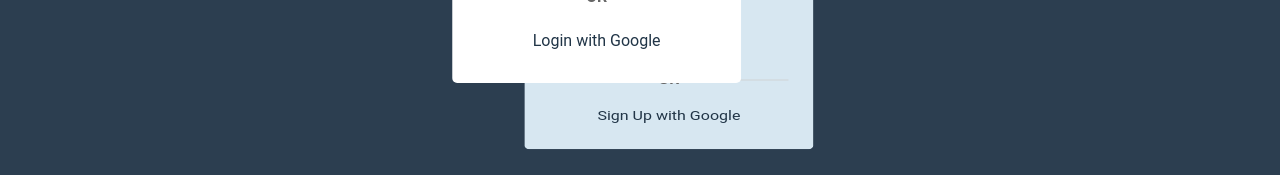
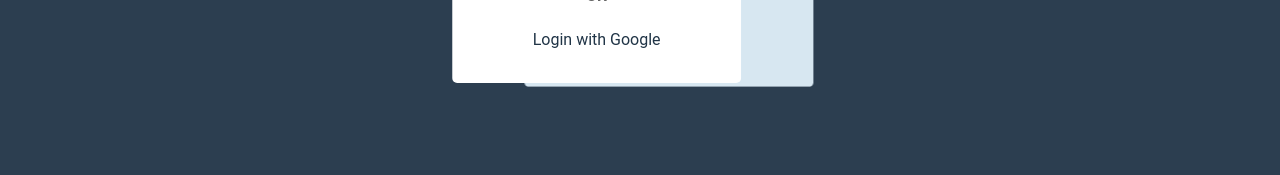
Before and after one commit to plewis10apsu/AllEvently, a Vue app in the folder AllEventlyProjectFiles/frontend/: page / in a window 1280 px wide. Shown: the part 661-836 px from the top of the page. Built offline with nearby package versions, Linux system fonts and the light colour scheme; what vue3-google-login would draw is missing.

Commit message:
completed Login and Sign Forms

```diff
--- a/AllEventlyProjectFiles/frontend/src/App.vue
+++ b/AllEventlyProjectFiles/frontend/src/App.vue
@@ -1,5 +1,5 @@
 <script setup lang="ts">
-import Login from './components/Login.vue'
+
 </script>
 
 <template>
--- a/AllEventlyProjectFiles/frontend/src/components/Login.vue
+++ b/AllEventlyProjectFiles/frontend/src/components/Login.vue
@@ -1,5 +1,5 @@
 <script setup lang="ts">
-import { ref, onMounted } from 'vue'
+import { ref } from 'vue'
 import { useRouter } from 'vue-router';
 import GoogleSSO from './GoogleSSO.vue';
 
@@ -51,12 +51,12 @@
           <a href="/reset-password" class="reset-password-link">Reset Password</a>
 
           <!-- Separator -->
-          <div class="separator">
+          <div class="separator" :class="{ 'hidden': switchToSignup }">
             <span>OR</span>
           </div>
 
           <!-- Google Login Button -->
-          <div class="google-signup-container">
+          <div class="google-signup-container" :class="{ 'hidden': switchToSignup }">
           <GoogleSSO buttonText="Login with Google" />
           </div>
 
@@ -101,12 +101,12 @@
           <button type="submit" class="btn-signup">Sign Up</button>
 
           <!-- Separator -->
-          <div class="separator">
+          <div class="separator" :class="{ 'hidden': !switchToSignup }">
             <span>OR</span>
           </div>
 
           <!-- Google Sign Up Button -->
-          <div class="google-signup-container">
+          <div class="google-signup-container" :class="{ 'hidden': !switchToSignup }">
           <GoogleSSO buttonText="Sign Up with Google" />
           </div>
 
@@ -170,6 +170,10 @@
 .logo {
   width: 200px;
   margin-bottom: 20px; /* Space below the logo */
+}
+
+.hidden {
+  display: none !important;
 }
 
 .forms-section {
```
